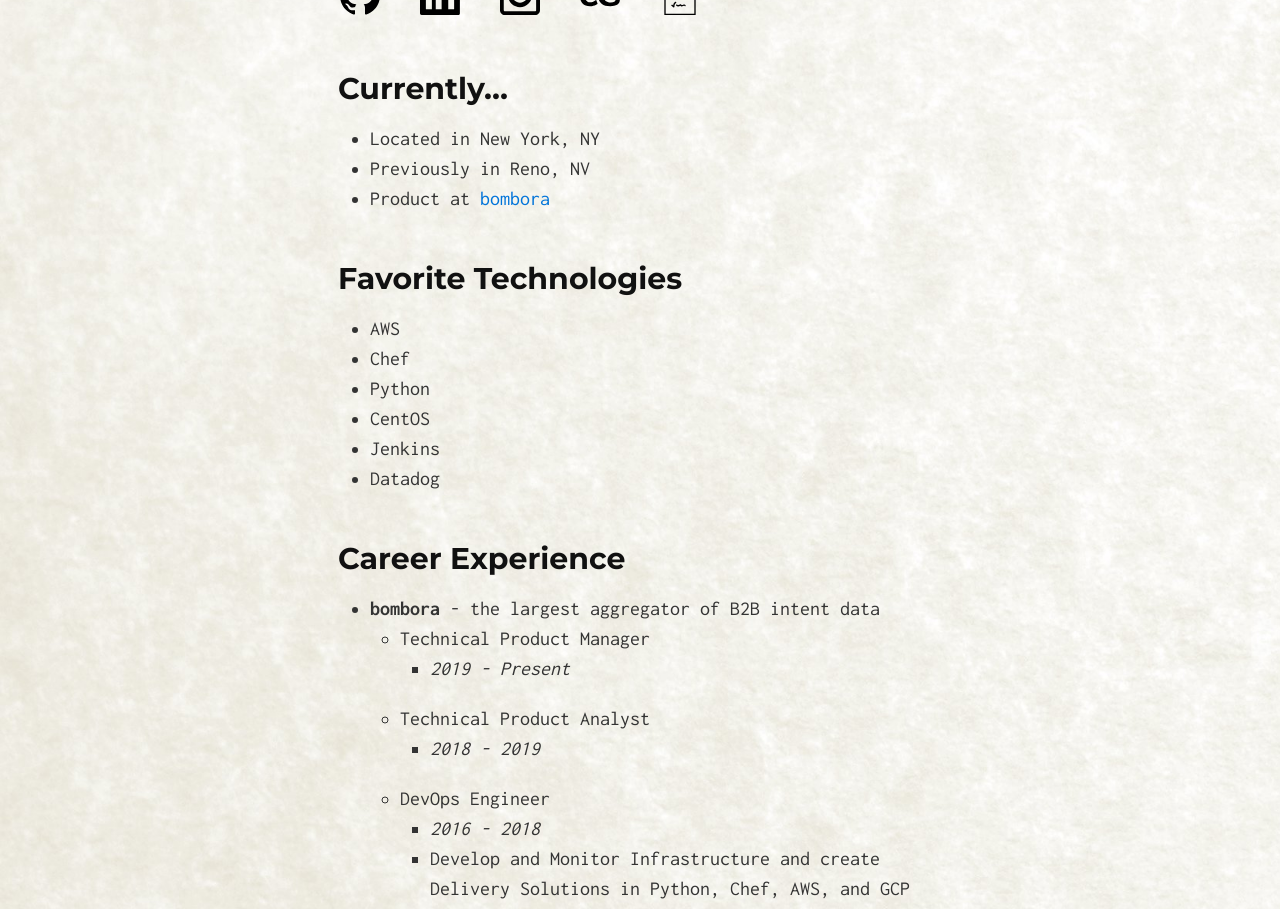
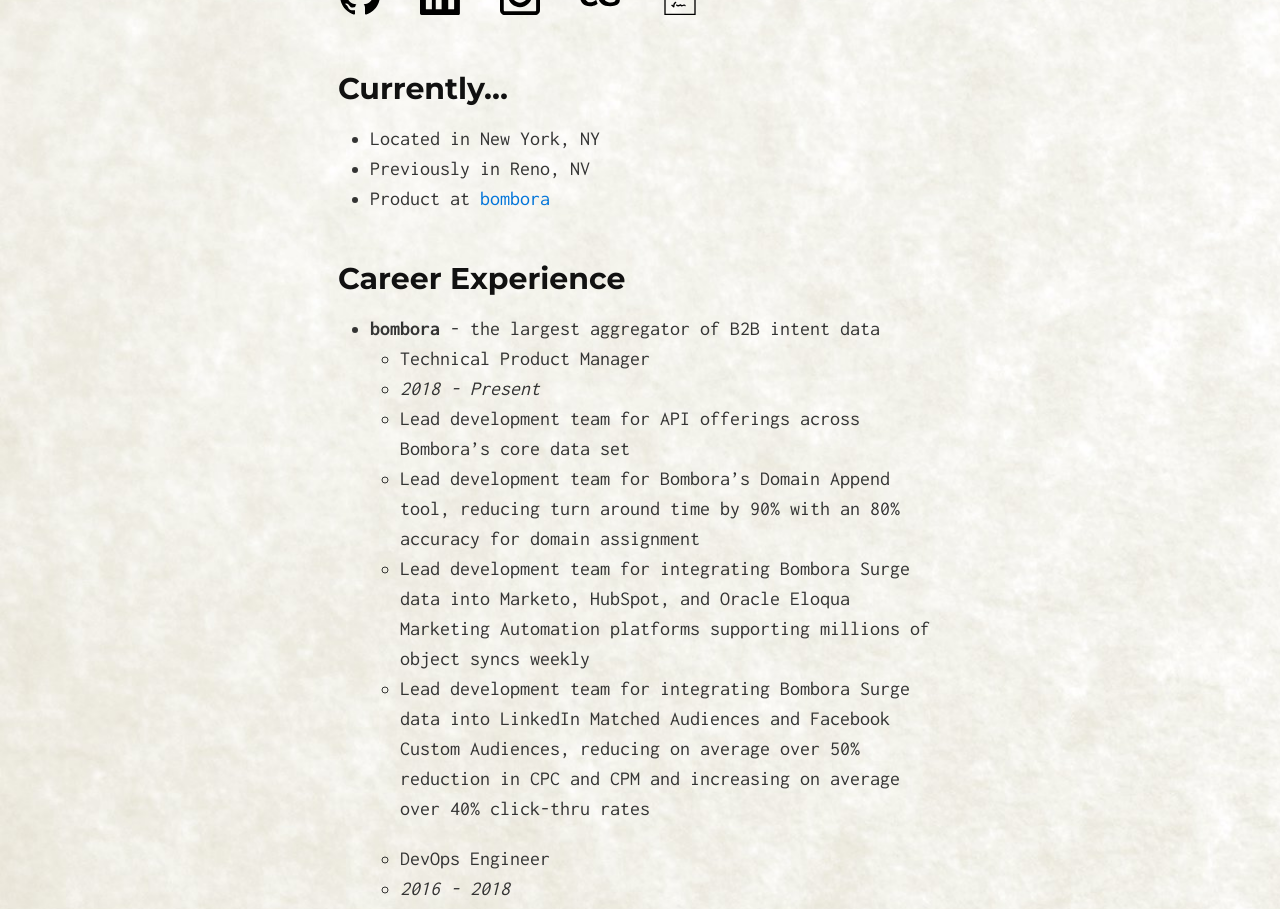
Before and after one commit to bennicholes/bennicholes.github.io, a Jekyll site: the page built from index.md, in a window 1280 px wide and 1400 px high, scrolled down 245 px. Shown: the top 909 px of the window. Built offline with Jekyll 4.4.1, drawn with Linux system fonts in a browser that asks for light colours; some of the changed text lies outside the part shown.

Commit message:
Update index.md

```diff
--- a/index.md
+++ b/index.md
@@ -16,7 +16,7 @@
 <img alt="LastFM" height="40px" width="40px" src="../assets/lastfm.svg"/>
 </a>
 <a href="../assets/resume.pdf" title="Resume" style="padding-right: 40px">
-<img alt="LastFM" height="40px" width="40px" src="../assets/resume.svg"/>
+<img alt="Resume" height="40px" width="40px" src="../assets/resume.svg"/>
 </a>
 </div>
 
@@ -26,6 +26,34 @@
 * Previously in Reno, NV
 * Product at [bombora](http://bombora.com)
 
+## Career Experience
+
+* **bombora** - the largest aggregator of B2B intent data
+    * Technical Product Manager
+    * _2018 - Present_
+    * Lead development team for API offerings across Bombora’s core data set
+    * Lead development team for Bombora’s Domain Append tool, reducing turn around time by 90% with an 80% accuracy
+    for domain assignment
+    * Lead development team for integrating Bombora Surge data into Marketo, HubSpot, and Oracle Eloqua Marketing Automation platforms supporting millions of object syncs weekly
+    * Lead development team for integrating Bombora Surge data into LinkedIn Matched Audiences and Facebook Custom
+Audiences, reducing on average over 50% reduction in CPC and CPM and increasing on average over 40% click-thru rates
+
+    * DevOps Engineer
+    * _2016 - 2018_
+    * Develop and Monitor Infrastructure and create Delivery Solutions in Python, Chef, AWS, and GCP
+
+* **eatrank** - rate and share dishes at restaurants
+	* Co-Founder
+	* _2016 - 2017_
+	* ![EatRank Homepage](../assets/eatank-homepage.png)
+	* [More Photos](../assets/eatank-images.png)
+
+* **ustyme** -  share books and games in a real-time video call
+	* QA/Devops Engineer
+	* _2015 - 2016_
+	* Develop end-to-end tests in QUnit
+	* Develop and Monitor Infrastructure in AWS
+
 ## Favorite Technologies
 * AWS
 * Chef
@@ -33,29 +61,6 @@
 * CentOS
 * Jenkins
 * Datadog
-
-## Career Experience
-
-* **bombora** - the largest aggregator of B2B intent data
-    * Technical Product Manager
-        * _2019 - Present_
-
-    * Technical Product Analyst
-        * _2018 - 2019_
-
-    * DevOps Engineer
-      * _2016 - 2018_
-      * Develop and Monitor Infrastructure and create Delivery Solutions in Python, Chef, AWS, and GCP
-
-* **eatrank** - rate and share dishes at restaurants
-	* Co-Founder
-	* _2016 - 2017_
-
-* **ustyme** -  share books and games in a real-time video call
-	* QA/Devops Engineer
-	* _2015 - 2016_
-	* Develop end-to-end tests in QUnit
-	* Develop and Monitor Infrastructure in AWS
 
 ## School and Certifications
 
```
